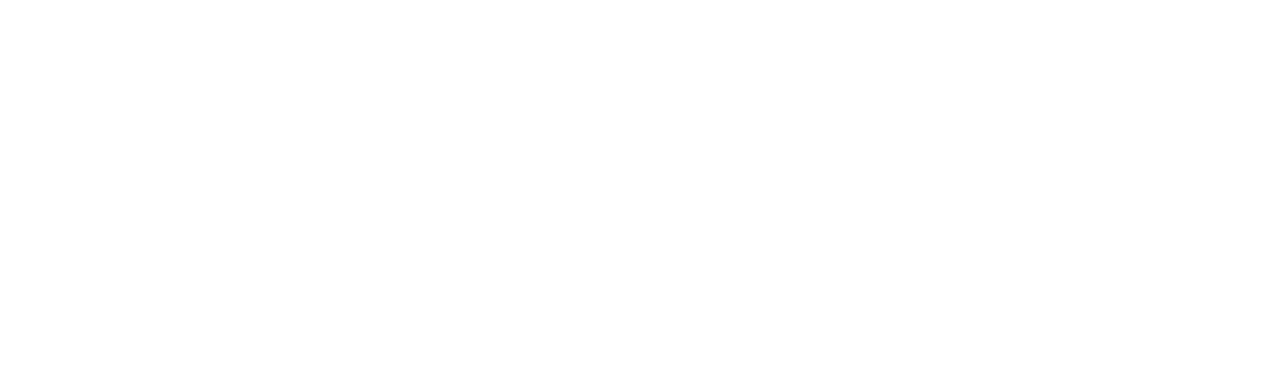
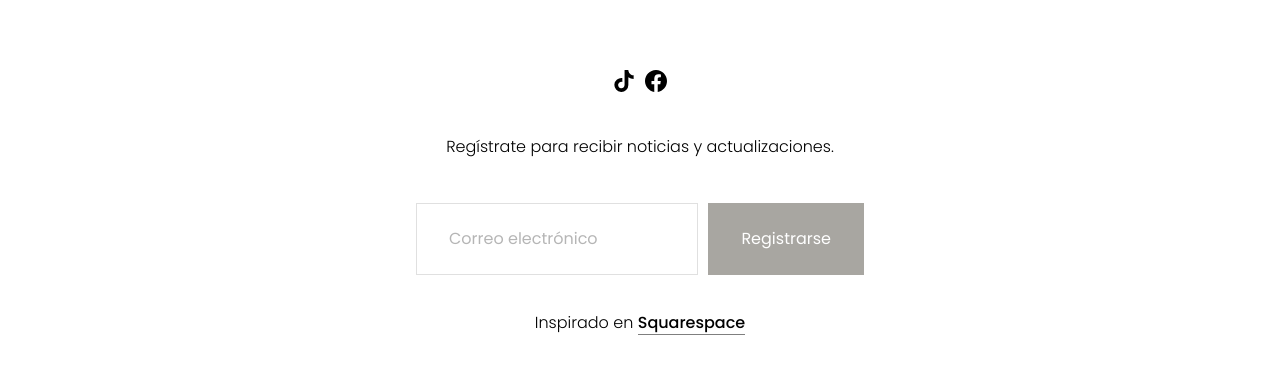
Before and after one commit to Leninner/alameda-ecommerce, a React (Vite) app: page / in a window 1280 px wide. Shown: the part 3016-3390 px from the top of the page. Before the commit the page ends 3024 px from the top, so only its background shows below. Built offline with nearby package versions, Linux system fonts and the light colour scheme.

Commit message:
Added footer

```diff
--- a/src/components/Footer/index.tsx
+++ b/src/components/Footer/index.tsx
@@ -0,0 +1,32 @@
+import { FooterContainer, SubcribeForm } from './styles'
+import { FaTiktok } from 'react-icons/fa'
+import { BsFacebook } from 'react-icons/bs'
+
+export const Footer = () => {
+  return (
+    <FooterContainer>
+      <div>
+        <FaTiktok size={22} />
+        <BsFacebook size={22} />
+      </div>
+
+      <span>Regístrate para recibir noticias y actualizaciones.</span>
+
+      <SubcribeForm onSubmit={e => e.preventDefault()}>
+        <input type="text" placeholder="Correo electrónico" />
+        <button type="submit">Registrarse</button>
+      </SubcribeForm>
+
+      <p>
+        Inspirado en{' '}
+        <a
+          href="https://es.squarespace.com/?channel=pbr&subchannel=go&campaign=pbr-dr-go-row-es-squarespace-e-bmm&subcampaign=(Squrespace_squrespace_e)&&trg=aud-296966746928:kwd-4324697425&locint=&locphy=1005380&device=c&kw=squrespace&gclid=CjwKCAjwjZmTBhB4EiwAynRmD1DzBAWC4aRmXUH4Idpiz5xLQ2QABF5haZk0PV08v3jaBGwCLlhX7hoChs8QAvD_BwE&gclsrc=aw.ds"
+          target="_blank"
+          rel="noreferrer"
+        >
+          Squarespace
+        </a>
+      </p>
+    </FooterContainer>
+  )
+}
--- /dev/null
+++ b/src/components/Footer/styles.ts
@@ -0,0 +1,88 @@
+import styled from 'styled-components'
+
+export const FooterContainer = styled.footer`
+  padding-top: 3.3vmax;
+  padding-bottom: 3.3vmax;
+  font-size: calc(1 * 1rem);
+  font-weight: 300;
+  font-style: normal;
+  letter-spacing: 0em;
+  text-transform: none;
+  line-height: 1.8;
+  height: 408px;
+  -webkit-font-smoothing: antialiased;
+  display: flex;
+  flex-direction: column;
+  justify-content: center;
+  align-items: center;
+
+  span {
+    margin: 1.5rem 0;
+    padding: 0;
+  }
+
+  div {
+    display: flex;
+    padding-bottom: 17px;
+
+    svg {
+      margin: 0 5px;
+    }
+  }
+
+  p {
+    padding-top: 17px;
+    padding-bottom: 17px;
+
+    a {
+      font-weight: 500;
+      border-bottom: 1px solid rgba(0, 0, 0, 0.5);
+      text-decoration: none;
+      color: #000;
+    }
+  }
+`
+
+export const SubcribeForm = styled.form`
+  padding-top: 17px;
+  padding-bottom: 17px;
+  display: flex;
+  width: 35%;
+
+  input {
+    border: 1px solid rgba(0, 0, 0, 0.12);
+    font-size: calc(1 * 1rem);
+    padding: 1.4rem 2rem;
+    line-height: 1.2rem;
+    color: rgba(0, 0, 0, 0.5);
+    outline: none;
+    margin: 0 10px 0 0;
+    width: 100%;
+
+    &::placeholder {
+      color: rgba(0, 0, 0, 0.29);
+    }
+
+    &:focus {
+      border: 1px solid rgba(0, 0, 0, 0.5);
+    }
+  }
+
+  button {
+    font-size: calc(1 * 1rem);
+    background: #a8a6a1;
+    border: 1px solid #a8a6a1;
+    padding: 1.4rem 2rem;
+    color: white;
+    cursor: pointer;
+  }
+
+  @media (max-width: 768px) {
+    flex-direction: column;
+    width: 90%;
+
+    input {
+      margin: 0 0 10px 0;
+    }
+  }
+`
--- a/src/containers/Layout/index.tsx
+++ b/src/containers/Layout/index.tsx
@@ -1,11 +1,13 @@
 import { Header } from '../../components/Header'
 import { Content } from './styles'
+import { Footer } from '../../components/Footer'
 
 export const Layout = ({ children }: any) => {
   return (
     <div>
       <Header />
       <Content>{children}</Content>
+      <Footer />
     </div>
   )
 }
```
